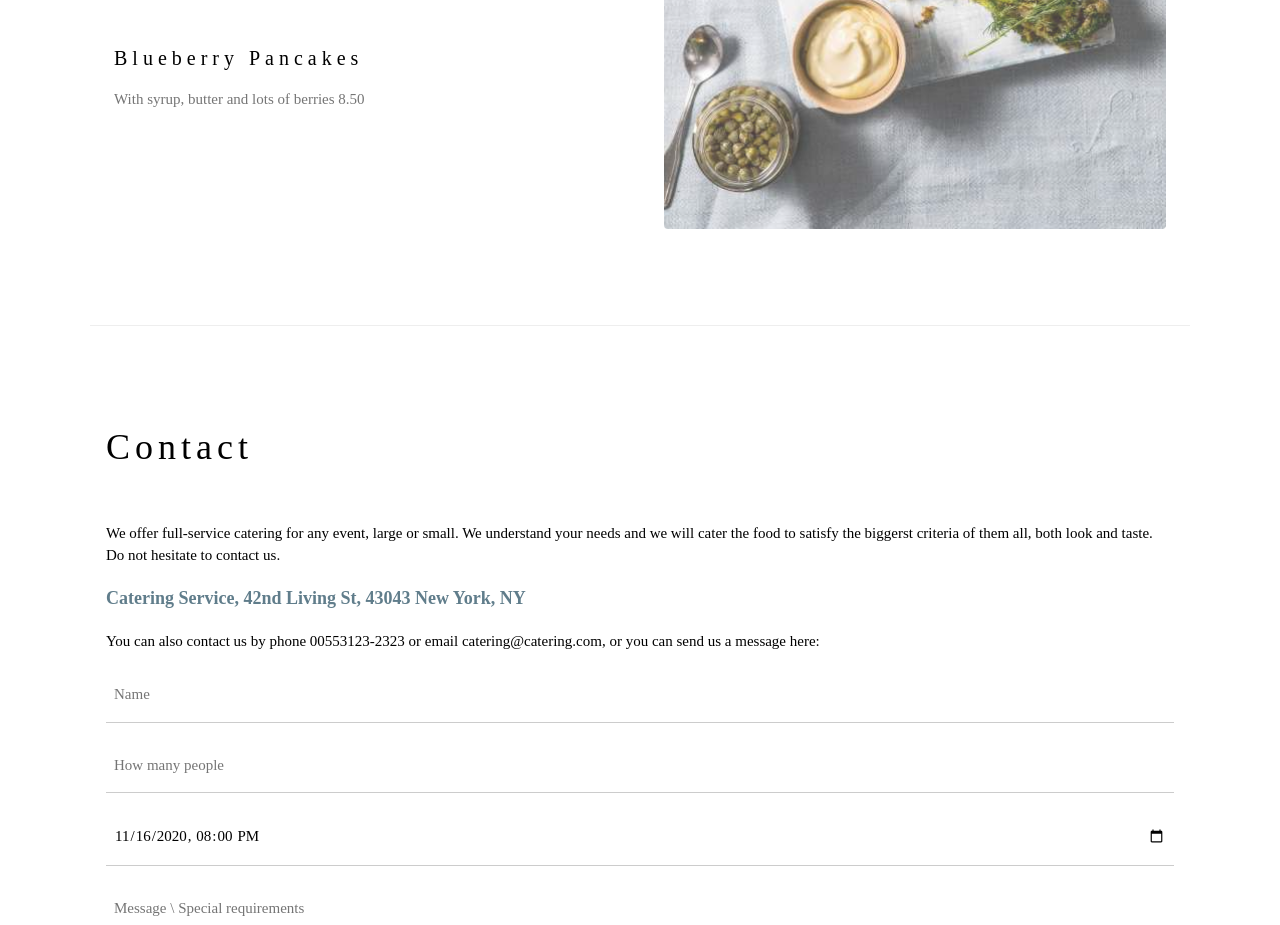
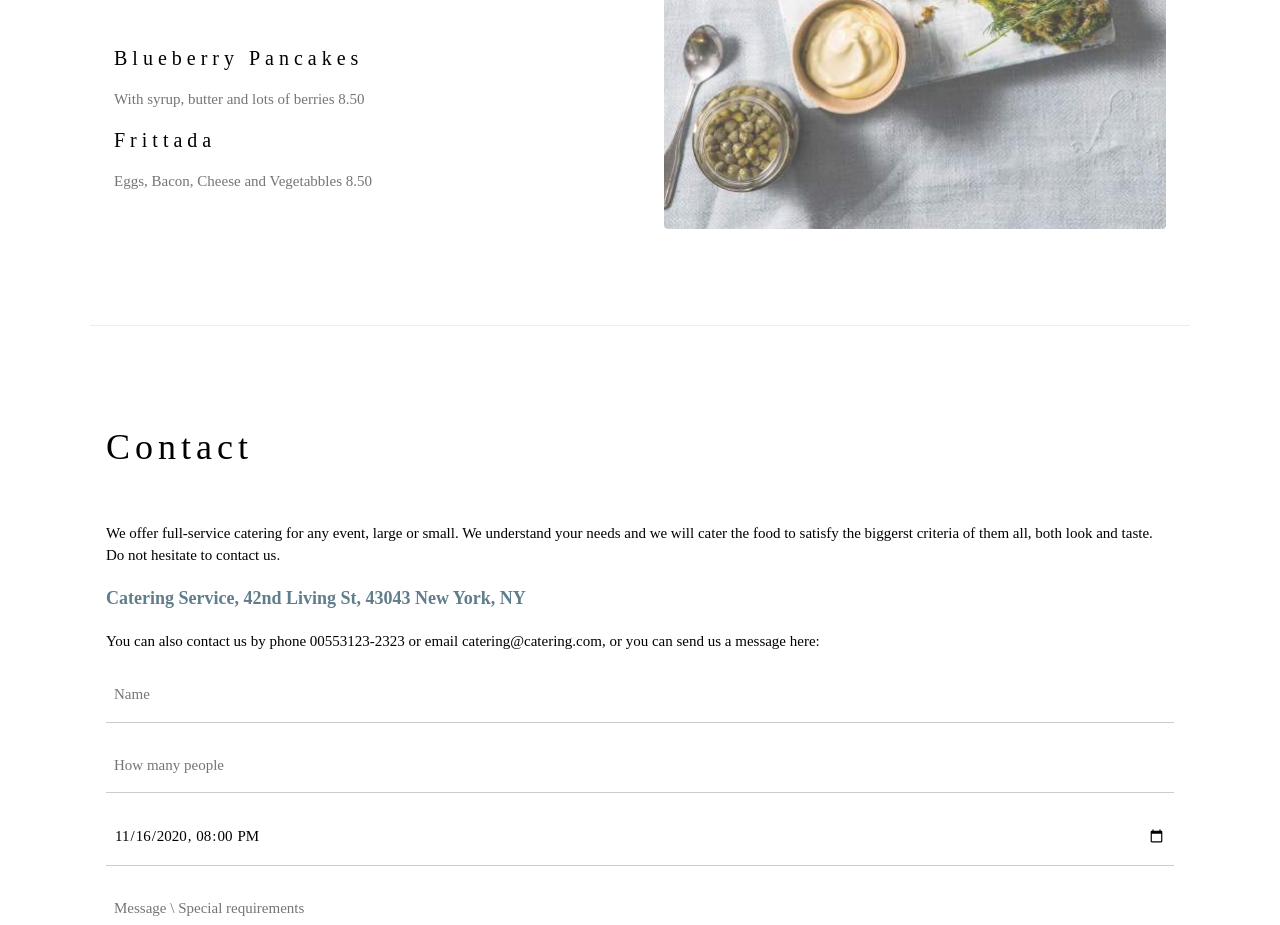
Before and after one commit to FernandoHenriqueSilva/mywebsite, a plain HTML site: page index.html in a window 1280 px wide. Shown: the part 2060-2985 px from the top of the page. Drawn offline with nearby package versions, Linux system fonts and the light colour scheme.

Commit message:
Adicionado novo item

```diff
--- a/index.html
+++ b/index.html
@@ -74,6 +74,9 @@ h1, h2, h3, h4, h5, h6 {
 
       <h4>Blueberry Pancakes</h4>
       <p class="w3-text-grey">With syrup, butter and lots of berries 8.50</p>
+
+	  <h4>Frittada</h4>
+      <p class="w3-text-grey">Eggs, Bacon, Cheese and Vegetabbles 8.50</p>
     </div>
 
     <div class="w3-col l6 w3-padding-large">
```
